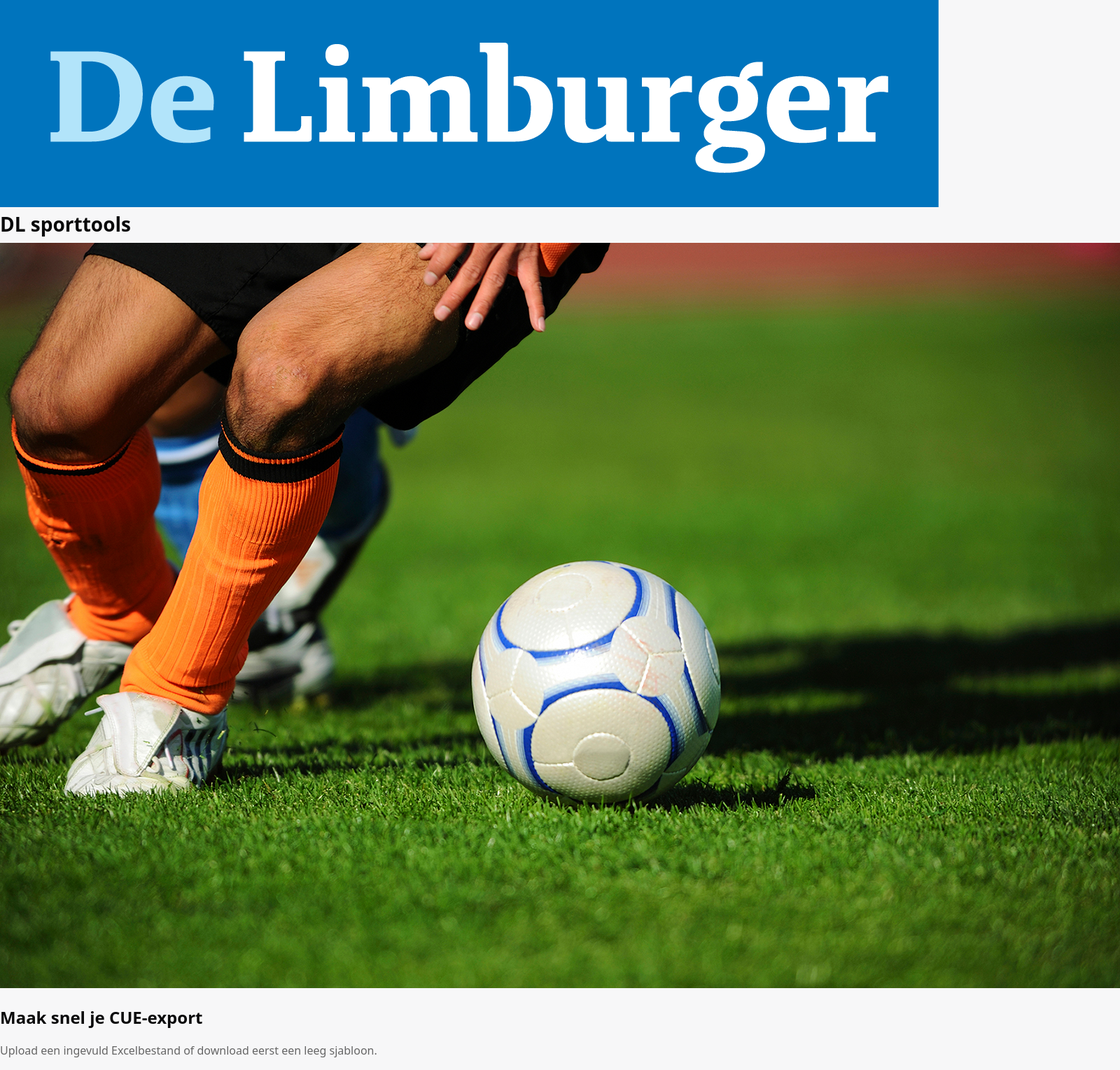
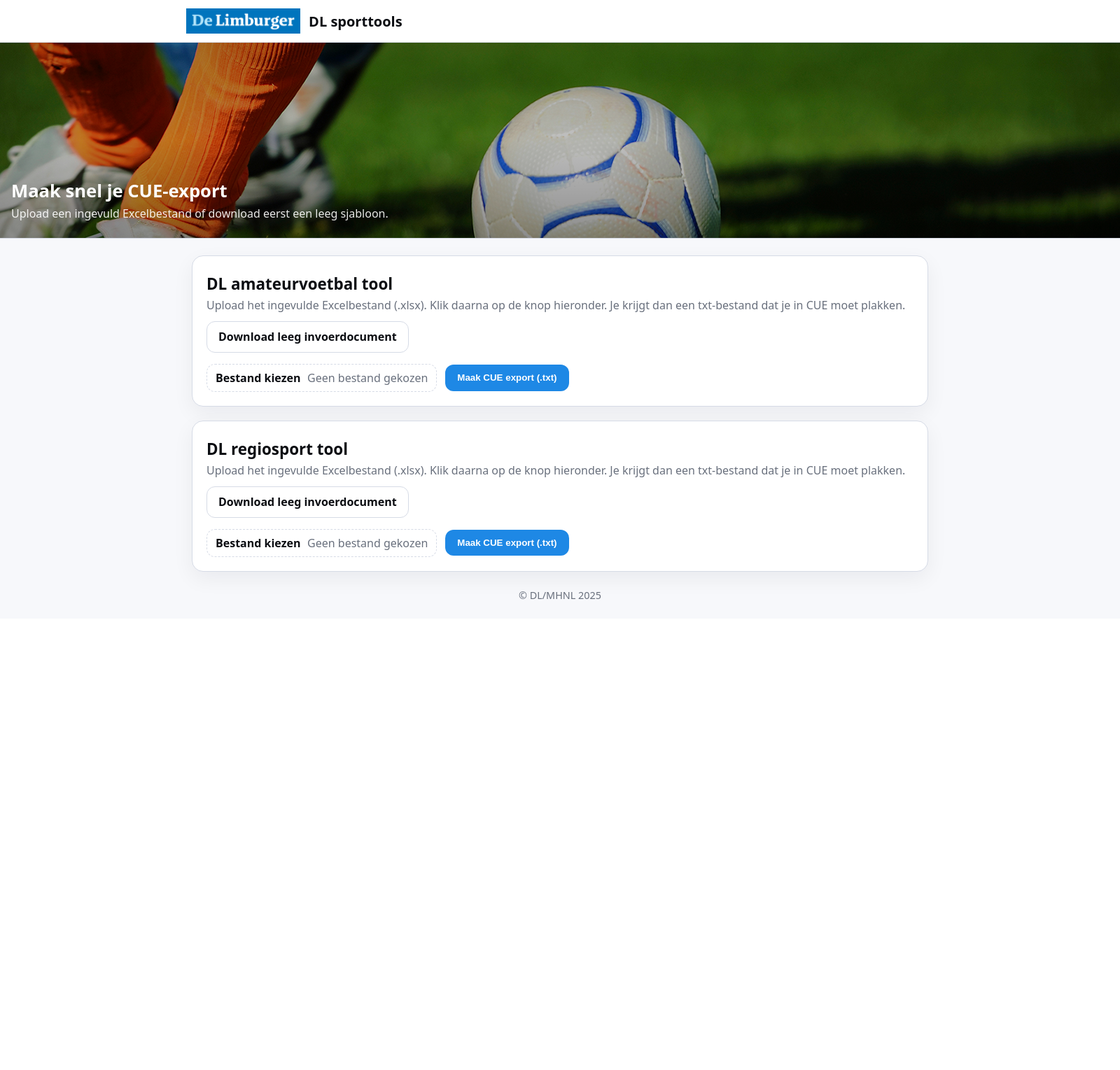
Before and after one commit to torstenfaruhn/dl-uitslagentool, a Flask app: page / in a window 1600 px wide. Shown: the top 1529 px of the page at 70% size. After the commit the page ends 856 px from the top, so only its background shows below. Run offline with Flask 3, Linux system fonts and the light colour scheme.

Commit message:
Refactor CSS variables and styles for consistency

```diff
--- a/static/style.css
+++ b/static/style.css
@@ -1,16 +1,44 @@
+:root{
+  --bg:#f7f8fb; --fg:#0b0d12; --muted:#69707d;
+  --card:#fff; --brand:#1e88e5; --brand-dark:#176fbc; --outline:#d6dbe6; --accent:#2e7d32;
+}
+*{box-sizing:border-box}
+html,body{margin:0;padding:0;font-family:ui-sans-serif,system-ui,-apple-system,Segoe UI,Roboto,Arial,sans-serif;color:var(--fg);background:var(--bg)}
 
-:root { --bg: #f7f7f8; --fg: #0a0a0b; --muted: #666; --card: #fff; --brand: #2e7d32; --brand2:#1e88e5; }
-* { box-sizing: border-box; }
-html, body { margin: 0; padding: 0; font-family: ui-sans-serif, system-ui, -apple-system, Segoe UI, Roboto, Arial, sans-serif; background: var(--bg); color: var(--fg); }
-.container { max-width: 1100px; margin: 0 auto; padding: 2rem; min-height: 100dvh; display: grid; gap: 1.25rem; }
-.card { width: 100%; background: var(--card); border-radius: 16px; padding: 24px; box-shadow: 0 8px 20px rgba(0,0,0,.06); }
-h1 { margin: 0 0 8px; font-size: 1.75rem; }
-p { margin: 0 0 16px; color: var(--muted); }
-form.upload { display: flex; gap: 12px; align-items: center; flex-wrap: wrap; }
-label.file { position: relative; overflow: hidden; display: inline-block; }
-label.file input[type=file] { position: absolute; left: 0; top: 0; width: 100%; height: 100%; opacity: 0; cursor: pointer; }
-label.file span { display: inline-block; padding: 10px 14px; border-radius: 10px; border: 1px solid #ccc; background: #fff; }
-button { padding: 10px 14px; border: 0; border-radius: 10px; background: var(--brand); color: white; cursor: pointer; }
-button.secondary { background: var(--brand2); }
-button:hover { filter: brightness(0.95); }
-footer { margin-top: 8px; color: var(--muted); text-align: center; font-size: .9rem; }
+.topbar{background:#fff;border-bottom:1px solid var(--outline)}
+.topbar__inner{max-width:1100px;margin:0 auto;display:flex;align-items:center;gap:.75rem;padding:.75rem 1rem}
+.logo{height:36px;width:auto}
+.topbar h1{font-size:1.25rem;margin:0}
+
+.hero{position:relative;max-height:280px;overflow:hidden;border-bottom:1px solid var(--outline)}
+.hero img{width:100%;height:280px;object-fit:cover;display:block;filter:saturate(1.05) contrast(1.02)}
+.hero__overlay{position:absolute;inset:0;background:linear-gradient(180deg,rgba(0,0,0,.35),rgba(0,0,0,.25) 50%,rgba(0,0,0,.45));color:#fff;display:flex;flex-direction:column;justify-content:flex-end;padding:1.25rem 1rem}
+.hero__overlay h2{margin:0 0 .25rem;font-size:1.6rem}
+.hero__overlay p{margin:0 0 .25rem;opacity:.9}
+
+.container{max-width:1100px;margin:0 auto;padding:1.5rem;display:grid;gap:1.25rem}
+.card{background:var(--card);border:1px solid var(--outline);border-radius:16px;box-shadow:0 10px 30px rgba(12,18,28,.06);padding:1.25rem}
+.card__head h3{margin:.25rem 0 .25rem;font-size:1.4rem}
+.card__head p{margin:0;color:var(--muted)}
+
+.actions{margin:.75rem 0 1rem}
+
+.upload{display:flex;gap:.75rem;flex-wrap:wrap;align-items:center}
+
+.btn{appearance:none;border:1px solid transparent;background:var(--brand);color:#fff;padding:.65rem 1rem;border-radius:12px;font-weight:600;cursor:pointer;transition:.15s ease;display:inline-flex;align-items:center;gap:.5rem;text-decoration:none}
+.btn:hover{background:var(--brand-dark);filter:none}
+.btn:active{transform:translateY(1px)}
+.btn-outline{background:#fff;border-color:var(--outline);color:var(--fg)}
+.btn-outline:hover{border-color:var(--brand);color:var(--brand);background:#f0f7ff}
+.btn-primary{background:var(--brand)}
+.btn-primary:hover{background:var(--brand-dark)}
+.btn-success{background:var(--accent)}
+.btn-success:hover{filter:brightness(.95)}
+
+.file{display:flex;align-items:center;gap:.6rem;border:1px dashed var(--outline);border-radius:12px;padding:.5rem .75rem;background:#fff}
+.file input[type=file]{position:absolute;inset:0;opacity:0;cursor:pointer}
+.file{position:relative}
+.file__label{font-weight:600}
+.file__name{color:var(--muted)}
+
+footer{margin-top:.25rem;color:var(--muted);text-align:center;font-size:.9rem}
```
